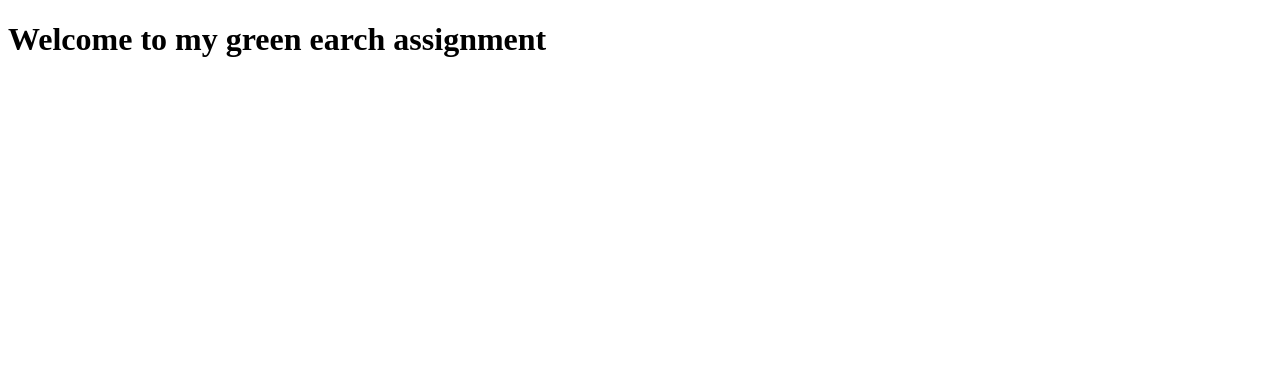
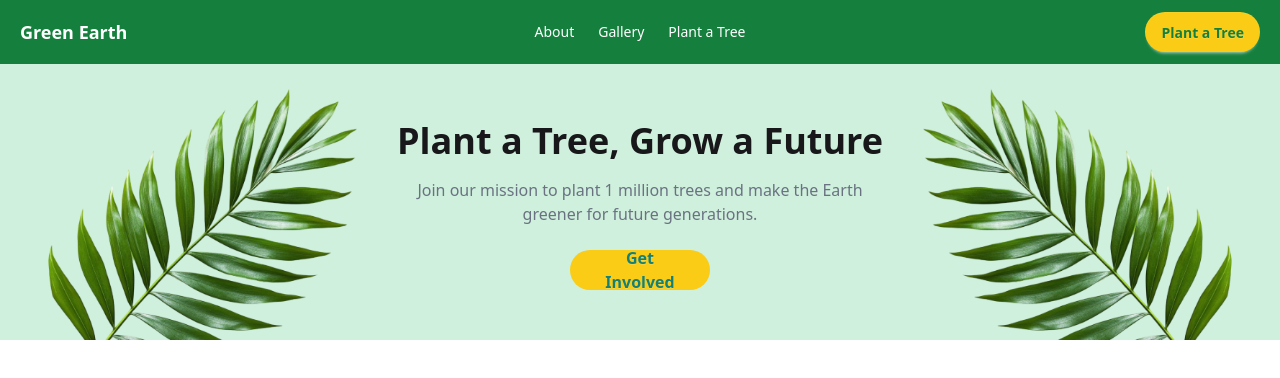
Before and after one commit to Tafsirchy/my-sixth-assignment, a plain HTML site: page index.html in a window 1280 px wide. Drawn offline with nearby package versions, Linux system fonts and the light colour scheme.

Commit message:
navbar and hero added

```diff
--- a/index.html
+++ b/index.html
@@ -3,9 +3,75 @@
   <head>
     <meta charset="UTF-8" />
     <meta name="viewport" content="width=device-width, initial-scale=1.0" />
+    <!-- daisy ui and tailwind -->
+    <link
+      href="https://cdn.jsdelivr.net/npm/daisyui@5"
+      rel="stylesheet"
+      type="text/css"
+    />
+    <script src="https://cdn.jsdelivr.net/npm/@tailwindcss/browser@4"></script>
+    <!-- font awesome -->
+    <link
+      rel="stylesheet"
+      href="https://cdnjs.cloudflare.com/ajax/libs/font-awesome/7.0.1/css/all.min.css"
+      integrity="sha512-2SwdPD6INVrV/lHTZbO2nodKhrnDdJK9/kg2XD1r9uGqPo1cUbujc+IYdlYdEErWNu69gVcYgdxlmVmzTWnetw=="
+      crossorigin="anonymous"
+      referrerpolicy="no-referrer"
+    />
     <title>Green Earth</title>
   </head>
-  <body>
-    <h1>Welcome to my green earch assignment</h1>
+  <body class="">
+    <header class="container mx-auto">
+      <div class="navbar bg-[#15803d] px-5">
+        <!-- Left (Logo) -->
+        <div class="navbar-start">
+          <a class="text-white font-semibold text-lg">Green Earth</a>
+        </div>
+
+        <!-- Center (Nav Links) -->
+        <div class="navbar-center hidden lg:flex">
+          <ul class="menu menu-horizontal px-1 text-white text-sm">
+            <li><a>About</a></li>
+            <li><a>Gallery</a></li>
+            <li><a>Plant a Tree</a></li>
+          </ul>
+        </div>
+
+        <!-- Right (Button) -->
+        <div class="navbar-end">
+          <a
+            class="btn bg-[#facc15] text-[#15803d] border-none rounded-full px-4 py-1 hover:bg-yellow-400"
+          >
+            Plant a Tree
+          </a>
+        </div>
+      </div>
+    </header>
+
+    <!-- hero section  -->
+    <section
+      class="hero-section container mx-auto flex justify-center items-center text-center bg-[#cff0dc]"
+    >
+      <div class="left-div">
+        <img src="assets/hero-leaf1.png" alt="" />
+      </div>
+      <div class="center-div">
+        <h1 class="text-[36px] font-bold">Plant a Tree, Grow a Future</h1>
+        <p class="text-[16px] text-gray-500 mt-[10px] mb-[24px]">
+          Join our mission to plant 1 million trees and make the Earth greener
+          for future generations.
+        </p>
+        <button
+          class="btn btn-soft w-[140px] rounded-[30px] text-[16px] font-semibold p-5 bg-[#facc15] text-[#158075] border-none hover:bg-green-400 hover:text-white"
+        >
+          Get Involved
+        </button>
+      </div>
+      <div class="right-div">
+        <img class="" src="assets/hero-leaf2.png" alt="" />
+      </div>
+    </section>
+
+    <script src="js/index.js"></script>
   </body>
 </html>
--- /dev/null
+++ b/js/index.js
@@ -0,0 +1 @@
+console.log("hello world")
```
Also changed, not shown: style/style.css (added), tailwind.config.js (added).
